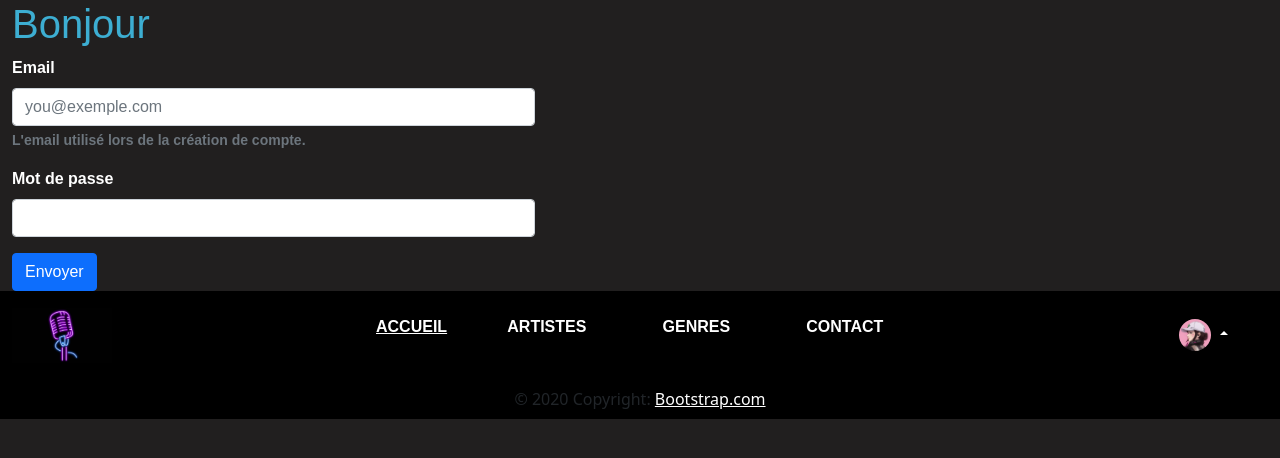
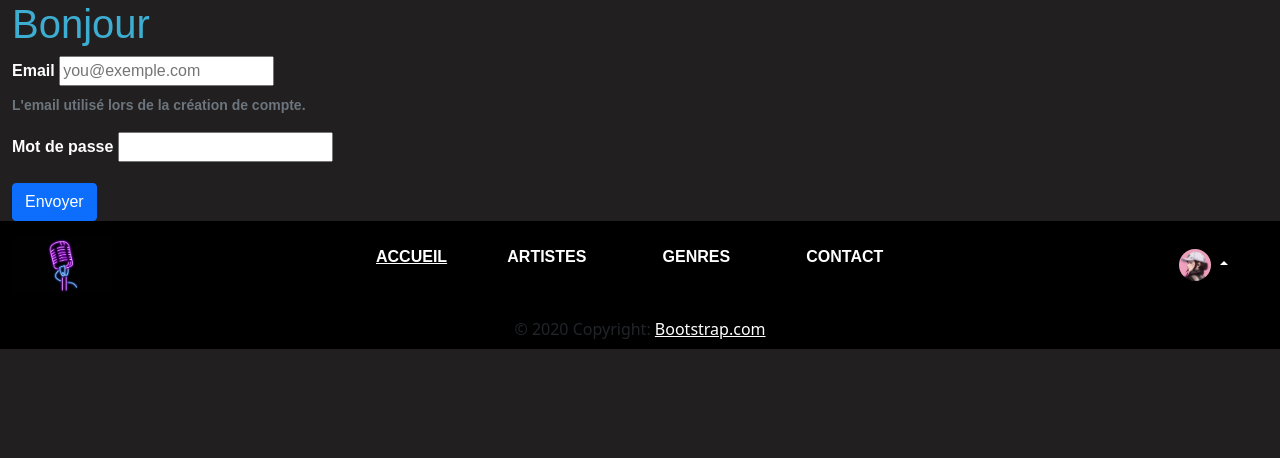
Before and after one commit to Darilah/LE-PROJET-SUPER-SECRET, a PHP site: page / in a window 1280 px wide. Shown: the part 88-546 px from the top of the page. Run offline with PHP 8.4, Linux system fonts and the light colour scheme.

Commit message:
Update login.php

```diff
--- a/site/login.php
+++ b/site/login.php
@@ -39,12 +39,12 @@ if (isset($_POST['email']) &&  isset($_POST['password'])) {
     <?php endif; ?>
     <div class="mb-3 col-5">
         <label for="email" class="form-label">Email</label>
-        <input type="email" class="form-control" id="email" name="email" aria-describedby="email-help" placeholder="you@exemple.com">
+        <input type="email" class="form-control-center" id="email" name="email" aria-describedby="email-help" placeholder="you@exemple.com">
         <div id="email-help" class="form-text">L'email utilisé lors de la création de compte.</div>
     </div>
     <div class="mb-3 col-5">
         <label for="password" class="form-label">Mot de passe</label>
-        <input type="password" class="form-control" id="password" name="password">
+        <input type="password" class="form-control-center" id="password" name="password">
     </div>
     <button type="submit" class="btn btn-primary">Envoyer</button>
 </form>
```
